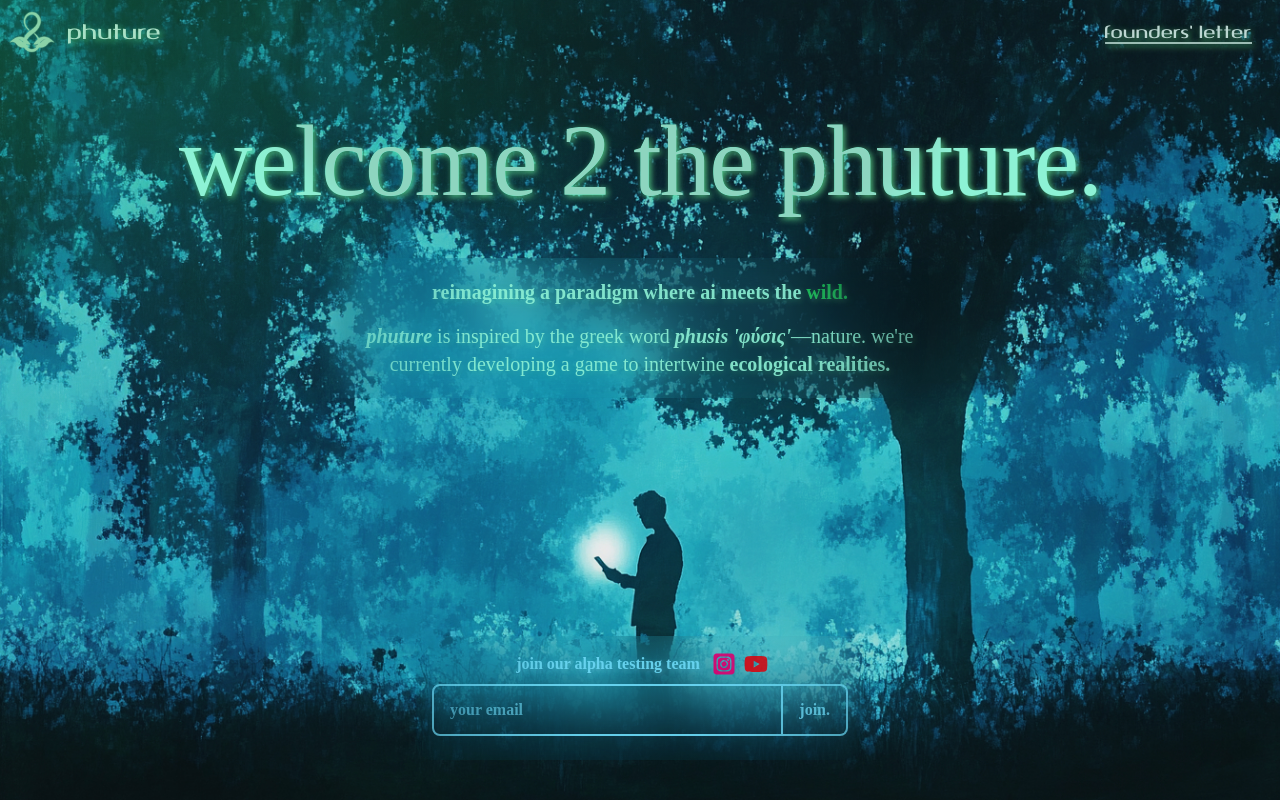
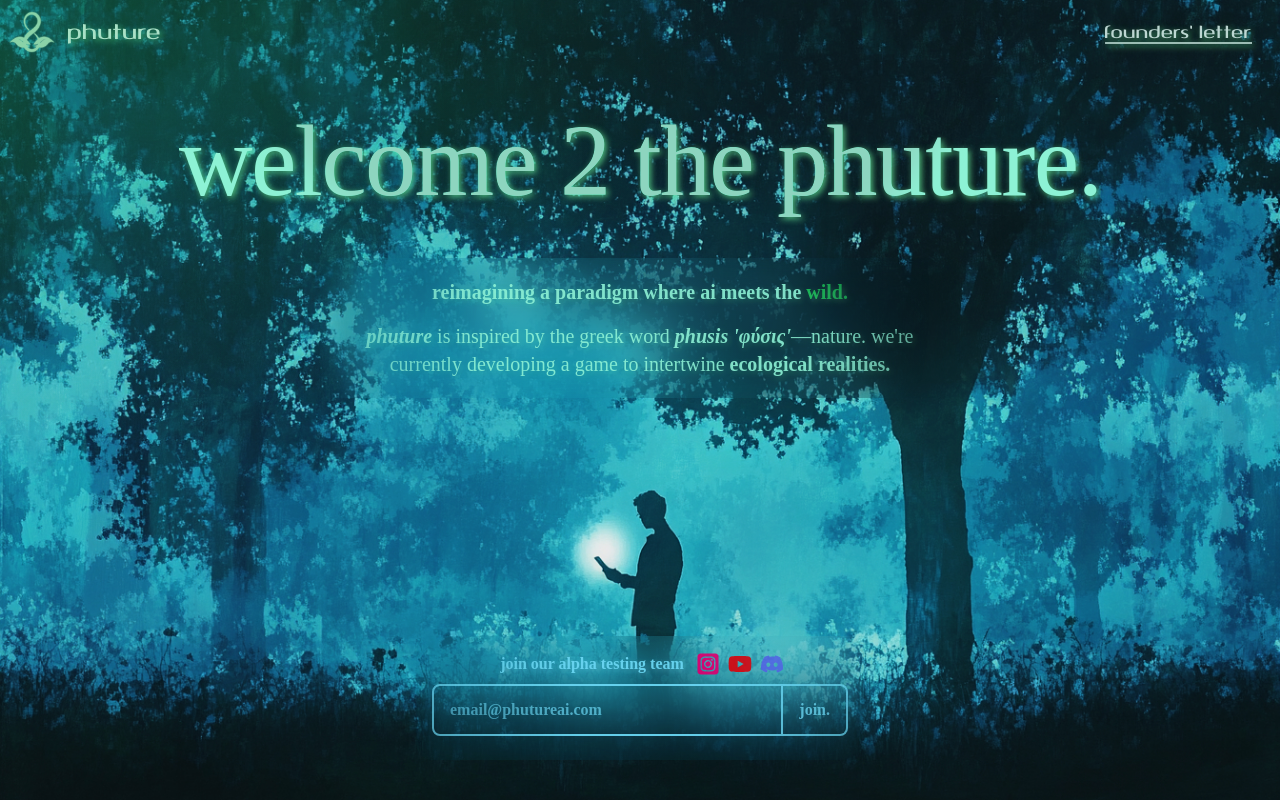
Before and after one commit to phutureai/phuture-landing, a Next.js app: page / in a window 1280 px wide. Built offline with nearby package versions, Linux system fonts and the light colour scheme.

Commit message:
feat: discord

```diff
--- a/app/components/email-list/mailingInput.tsx
+++ b/app/components/email-list/mailingInput.tsx
@@ -56,7 +56,7 @@ const MailingInput: React.FC<MailingInputProps> = ({ onSubscribe }) => {
             name="EMAIL"
             value={email}
             onChange={(e) => setEmail(e.target.value)}
-            placeholder="your email"
+            placeholder="email@phutureai.com"
             required
             disabled={status === "sending"}
             className="px-4 p-3 w-[100%] placeholder:text-turquoise2/75 rounded-l-lg rounded-r-lg md:rounded-r-none border-2 border-turquoise2 focus:outline-none focus:ring-1 focus:ring-turquoise1 disabled:opacity-50"
--- a/app/page.tsx
+++ b/app/page.tsx
@@ -9,6 +9,7 @@ import {
   // FaSquareXTwitter,
   FaSquareInstagram,
   // FaLinkedin,
+  FaDiscord
 } from "react-icons/fa6";
 
 export default function Home() {
@@ -187,14 +188,23 @@ export default function Home() {
                 <a
                   href="https://www.instagram.com/phuturegroup/"
                   target="_black"
+                  rel="noopener noreferrer"
                 >
                   <FaSquareInstagram className="text-2xl text-pink-600 hover:text-pink-800 transition-colors delay-200" />
                 </a>
                 <a
                   href="https://www.youtube.com/@phuturegroup/"
                   target="_black"
+                  rel="noopener noreferrer"
                 >
                   <FaYoutube className="text-2xl text-red-600 hover:text-red-800 transition-colors delay-200" />
+                </a>
+                <a
+                  href="https://discord.gg/teejSshqvJ"
+                  target="_black"
+                  rel="noopener noreferrer"
+                >
+                  <FaDiscord className="text-2xl text-[#5865F2] hover:text-[#404EED] transition-colors delay-200" />
                 </a>
               </div>
               <MailchimpFormContainer className="p-1 pb-3" />
```
